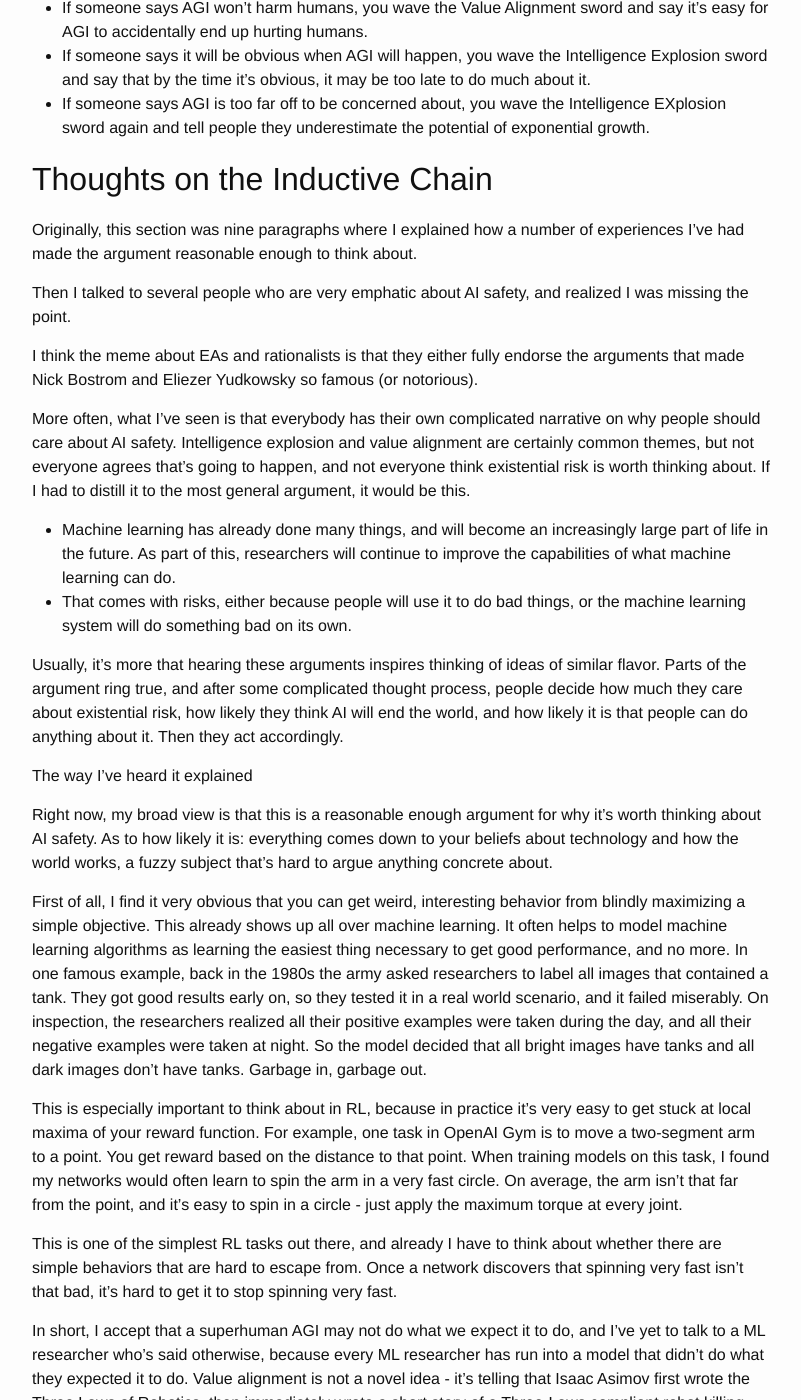
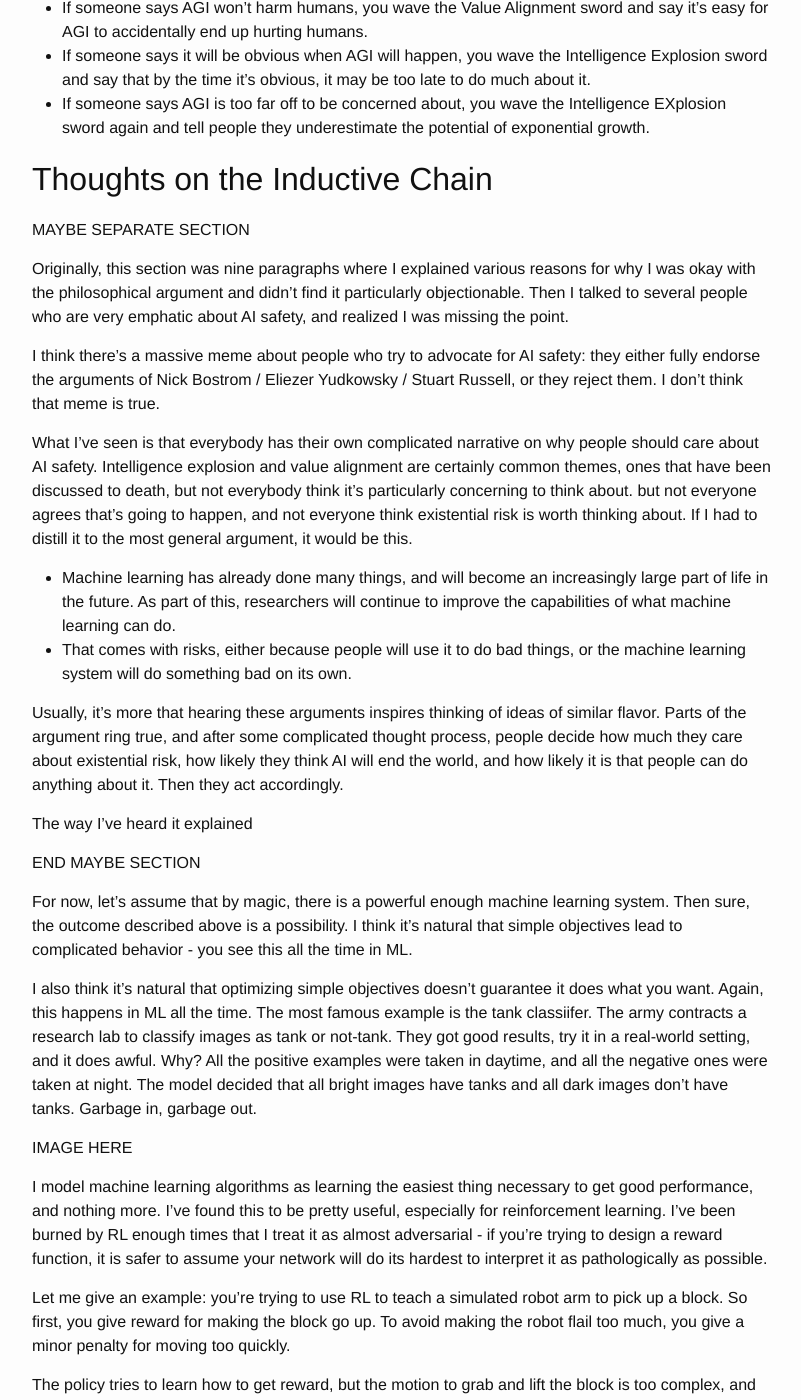
Before and after one commit to alexirpan/alexirpan.github.io, a Jekyll site: the page built from _posts/2017-05-02-ai-safety.markdown, in a window 1280 px wide and 1400 px high, scrolled down 2162 px. Shown: the whole window, without its empty margins (238-1039 px from the left). Built offline with Jekyll 4.4.1, drawn with Linux system fonts in a browser that asks for light colours; nearby versions of some CDN libraries; some of the changed text lies outside the part shown.

Commit message:
Switching Reacher example to a grasping example.

```diff
--- a/_posts/2017-05-02-ai-safety.markdown
+++ b/_posts/2017-05-02-ai-safety.markdown
@@ -121,19 +121,23 @@
 Thoughts on the Inductive Chain
 ---------------------------------------------------------------------------
 
-Originally, this section was nine paragraphs where I explained how a number
-of experiences I've had made the argument reasonable enough to think about.
 
-Then I talked to several people who are very emphatic about AI safety, and
-realized I was missing the point.
+MAYBE SEPARATE SECTION
 
-I think the meme about EAs and rationalists is that they either fully endorse
-the arguments that made Nick Bostrom and Eliezer Yudkowsky so famous (or
-notorious).
+Originally, this section was nine paragraphs where I explained various reasons
+for why I was okay with the philosophical argument and didn't find it particularly
+objectionable. Then I talked to several people who are very emphatic about AI
+safety, and realized I was missing the point.
 
-More often, what I've seen is that everybody has their own complicated narrative
+I think there's a massive meme about people who try to advocate for AI safety:
+they either fully endorse the arguments of Nick Bostrom / Eliezer Yudkowsky /
+Stuart Russell, or they reject them. I don't think that meme is true.
+
+What I've seen is that everybody has their own complicated narrative
 on why people should care about AI safety. Intelligence explosion and value
-alignment are certainly common themes, but not everyone agrees that's going to
+alignment are certainly common themes, ones that have been discussed to death,
+but not everybody think it's particularly concerning to think about.
+but not everyone agrees that's going to
 happen, and not everyone think existential risk is worth thinking about.
 If I had to distill it to the most general argument, it would be this.
 
@@ -151,36 +155,49 @@
 
 The way I've heard it explained
 
-Right now, my broad view is that this is a reasonable enough argument for why
-it's worth thinking about AI safety. As to how likely it is: everything comes
-down to your beliefs about technology and how the world works, a fuzzy subject
-that's hard to argue anything concrete about.
+END MAYBE SECTION
 
-First of all, I find it very obvious that you can get weird, interesting
-behavior from blindly maximizing a simple objective. This already shows up
-all over machine learning. It often helps to model machine learning
-algorithms as learning the easiest thing necessary to get good performance,
-and no more. In one famous example, back in the 1980s the army asked
-researchers to label all images that contained a tank. They got good results
-early on, so they tested it in a real world scenario, and it failed miserably.
-On inspection, the researchers realized all their positive examples
-were taken during the day, and all their negative examples were taken at night.
-So the model decided that all bright images have tanks and all dark images don't
+For now, let's assume that by magic, there is a powerful enough machine
+learning system. Then sure, the outcome described above is a possibility.
+I think it's natural that simple objectives lead to complicated behavior - you
+see this all the time in ML.
+
+I also think it's natural that optimizing simple objectives doesn't guarantee
+it does what you want. Again, this happens in ML all the time. The most
+famous example is the tank classiifer. The army contracts a research lab
+to classify images as tank or not-tank. They got good results, try it in a
+real-world setting, and it does awful. Why?
+All the positive examples were taken in daytime, and all the negative ones
+were taken at night.
+The model decided that all bright images have tanks and all dark images don't
 have tanks. Garbage in, garbage out.
 
-This is especially important to think about in RL, because in practice it's
-very easy to get stuck at local maxima of your reward function. For
-example, one task in OpenAI Gym is to move a two-segment arm to a point.
-You get reward based on the
-distance to that point. When training models on this task, I found my networks would
-often learn to spin the arm in a very fast circle. On average, the arm isn't that far
-from the point, and it's easy to spin in a circle - just apply the maximum torque at
-every joint.
+IMAGE HERE
 
+I model machine learning algorithms as learning the easiest thing necessary to
+get good performance, and nothing more. I've found this to be pretty useful,
+especially for reinforcement learning. I've been burned by RL enough times that
+I treat it as almost adversarial - if you're trying to design a reward function,
+it is safer to assume your network will do its hardest to interpret it as
+pathologically as possible.
+
+Let me give an example: you're trying to use RL to teach a simulated robot arm
+to pick up a block. So first, you give reward for making the block go up. To
+avoid making the robot flail too much, you give a minor penalty for moving too
+quickly.
+
+The policy tries to learn how to get reward, but the motion to grab and lift
+the block is too complex, and every time it tries to move, it gets penalized.
+Eventually, the policy learns to avoid moving at all.
+
+Okay, so now you add a shaped reward, where you get increasing reward as the
+arm gets close to the block, then you give even more reward for lifting
+the block into the air.
+
+
+This is a dead simple RL task and I already have to think
 This is one of the simplest RL tasks out there, and already I have to think about
-whether there are simple behaviors that are hard to escape from. Once a network
-discovers that spinning very fast isn't that bad, it's hard to get it to stop
-spinning very fast.
+whether there are simple behaviors that are hard to escape from.
 
 
 
```
